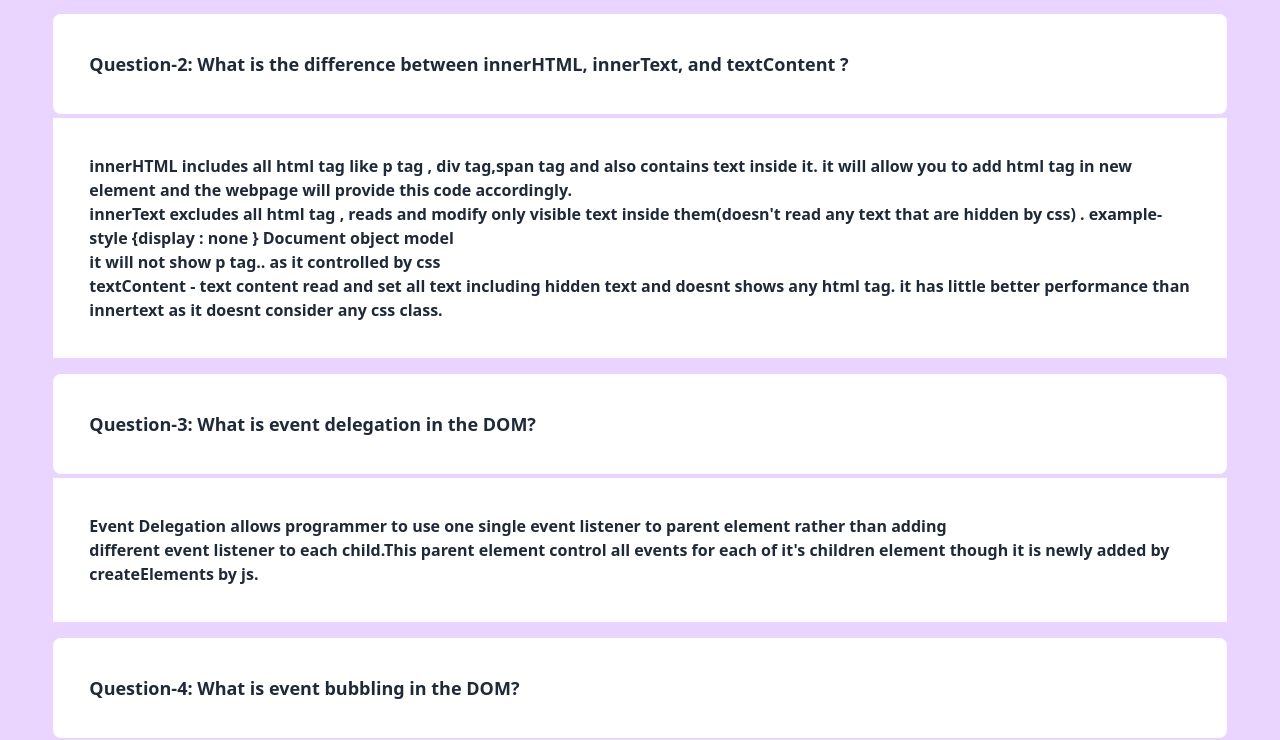
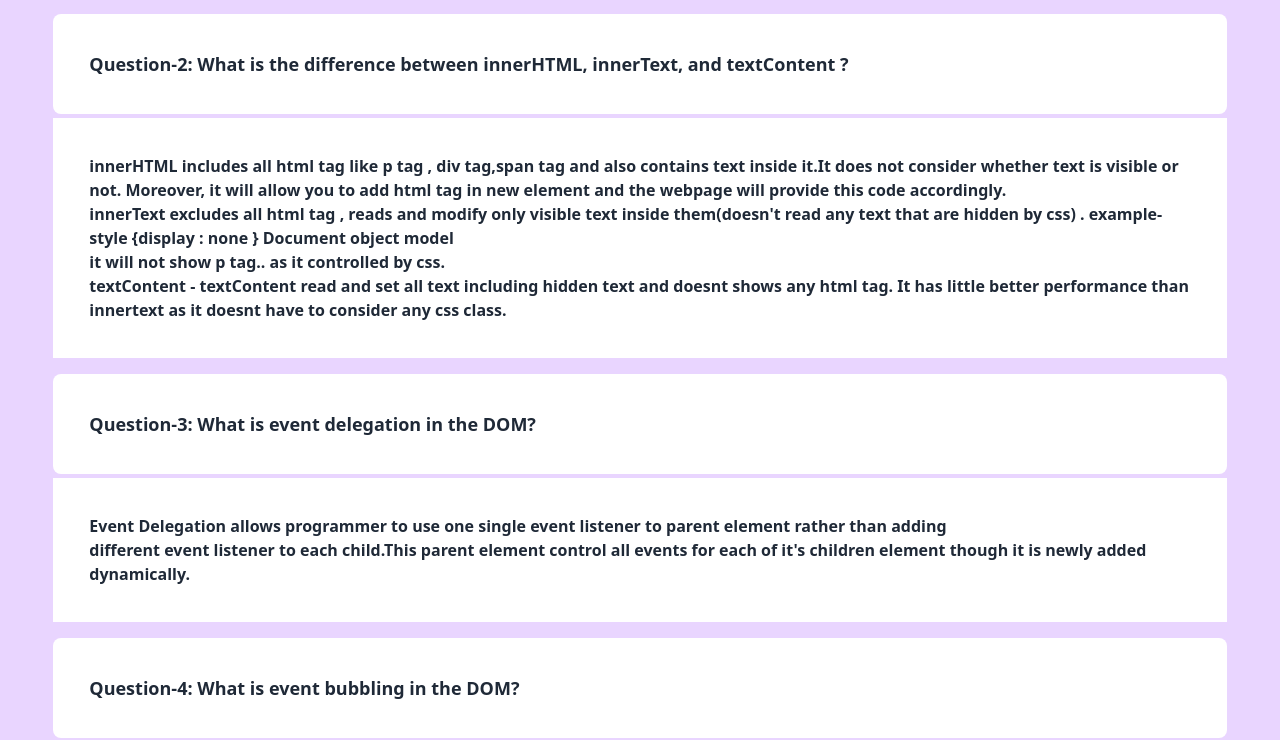
Before and after one commit to itzmun2811/Assignment-4, a plain HTML site: page blog.html in a window 1280 px wide. Shown: the part 514-1254 px from the top of the page. Drawn offline with nearby package versions, Linux system fonts and the light colour scheme.

Commit message:
added final section!!

```diff
--- a/blog.html
+++ b/blog.html
@@ -59,20 +59,22 @@
                 <div class="bg-white w-11/12 h-5/6 mx-auto p-9 mt-1  font-semibold">
          <p>
           innerHTML includes all html tag like p tag ,
-          div tag,span tag and also contains text inside it.
+          div tag,span tag and also contains text inside it.It does not consider
+          whether text is visible or not. Moreover,
           it will allow you to add html tag in new element and the webpage
-          will  provide this code accordingly.
+          will provide this code accordingly.
+
 
           <br>
           innerText excludes all html tag , reads and modify only visible text inside
           them(doesn't read any text that are hidden by css) . example-
           <p> style {display : none } Document object model</p>
-          it will not show p tag.. as it controlled by css
+          it will not show p tag.. as it controlled by css.
 
           <br>
-          textContent - text content read and set all text including hidden text
-          and doesnt shows any html tag. it has little  better performance than
-          <br>innertext as it doesnt consider any css class.
+          textContent - textContent read and set all text including hidden text
+          and doesnt shows any html tag. It has little  better performance than
+          <br>innertext as it doesnt have to consider any css class.
 
          </p>
                 </div>
@@ -88,7 +90,7 @@
           Event Delegation allows programmer to use one single
           event listener to parent element rather than adding <br>different
            event listener to each child.This parent element control all events
-           for each of it's  children element though it is newly added by createElements by js.
+           for each of it's  children element though it is newly added dynamically.
 
 
          </p>
```
Also changed, not shown: index.html (+2 -2 lines).
